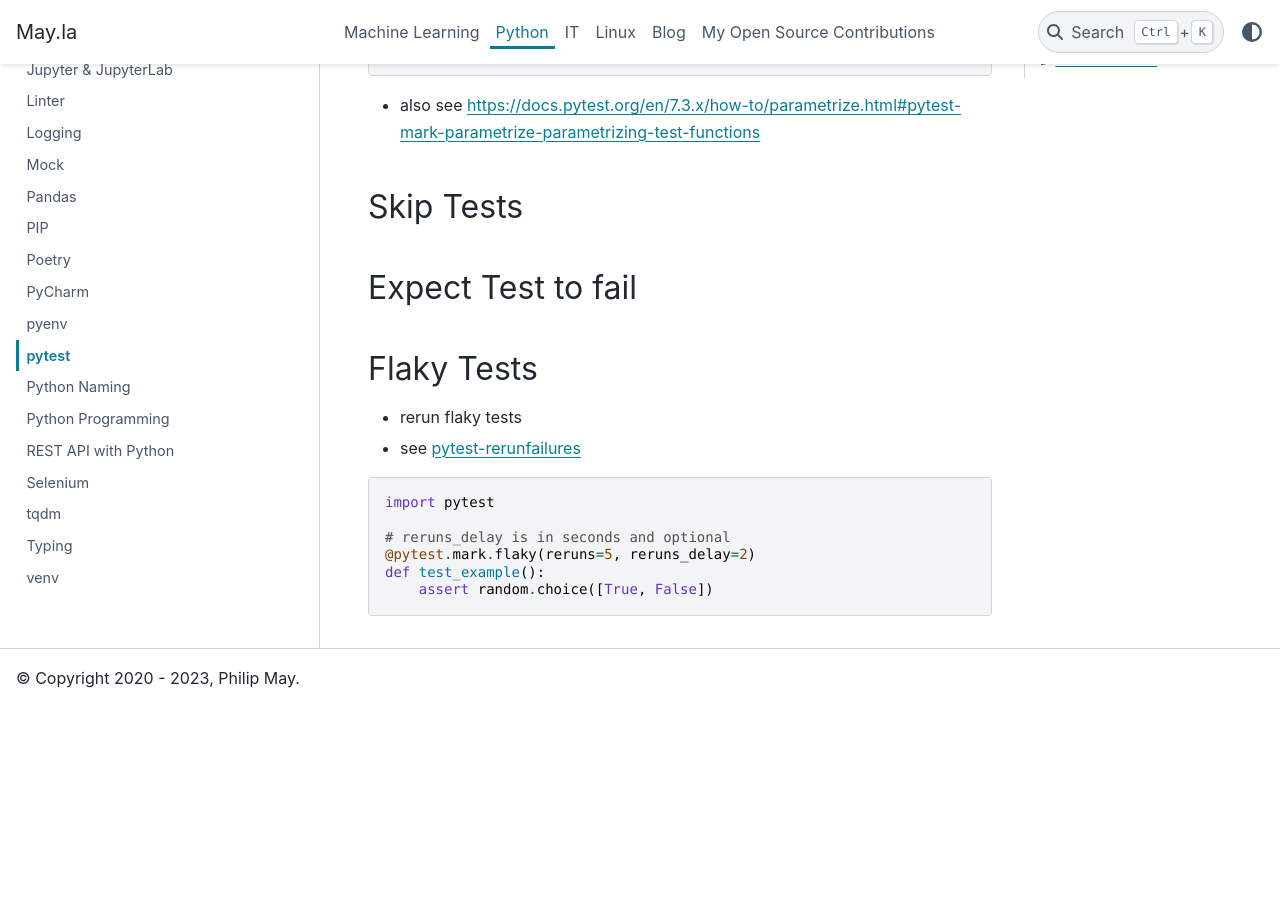
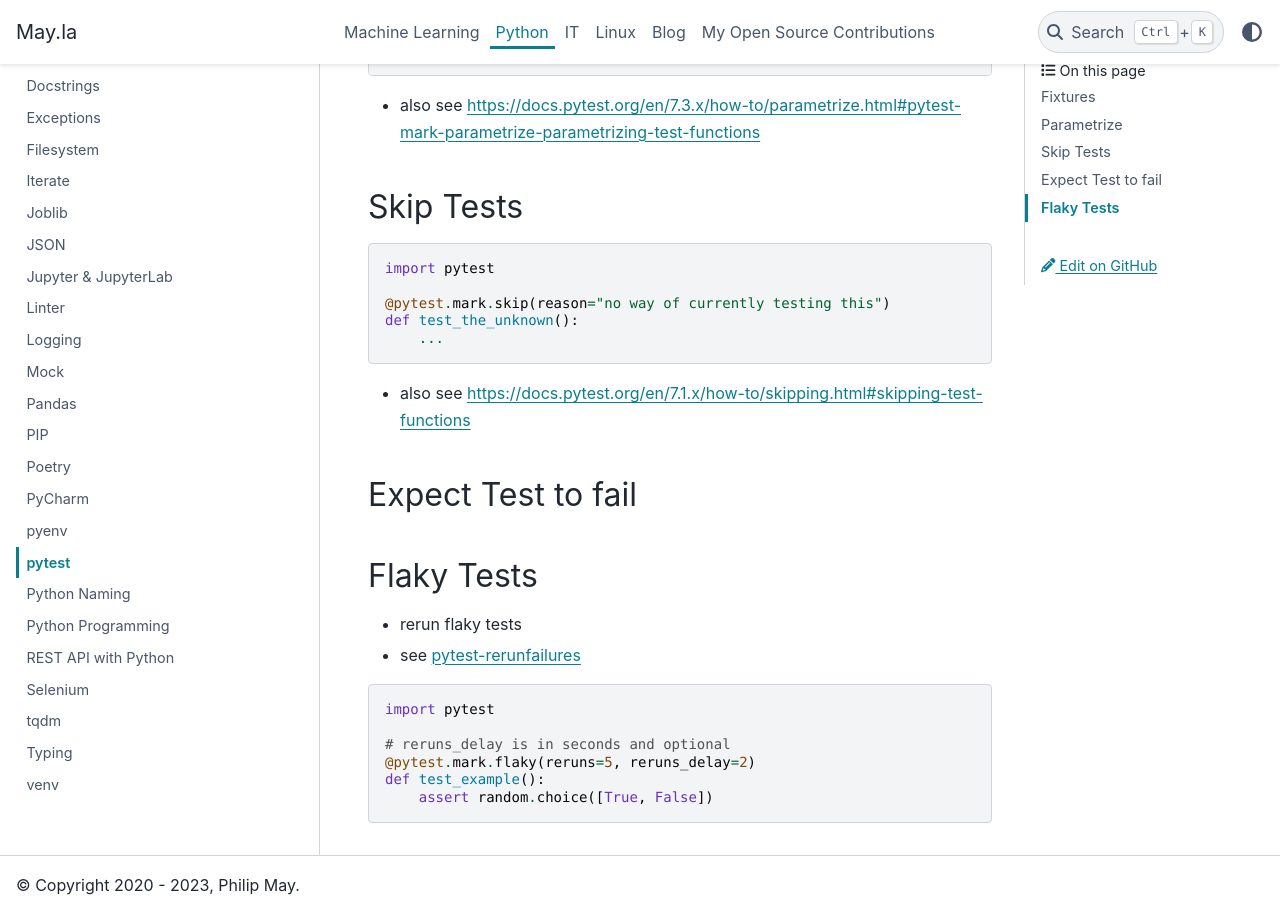
Before and after one commit to PhilipMay/PhilipMay_org, a Sphinx documentation site: the page built from source/python/pytest.md, in a window 1280 px wide and 900 px high, scrolled down 667 px. Built offline with Sphinx 7.4.7 and the PyData theme 0.15.4, drawn with Linux system fonts in a browser that asks for light colours; before the commit the page ends 1374 px from its top, so only the background shows below that.

Commit message:
Add skip test example for unknown functionality

````diff
--- a/source/python/pytest.md
+++ b/source/python/pytest.md
@@ -30,6 +30,16 @@ def test_eval(test_input, expected):
 
 ## Skip Tests
 
+```python
+import pytest
+
+@pytest.mark.skip(reason="no way of currently testing this")
+def test_the_unknown():
+    ...
+```
+
+- also see <https://docs.pytest.org/en/7.1.x/how-to/skipping.html#skipping-test-functions>
+
 ## Expect Test to fail
 
 ## Flaky Tests
````
